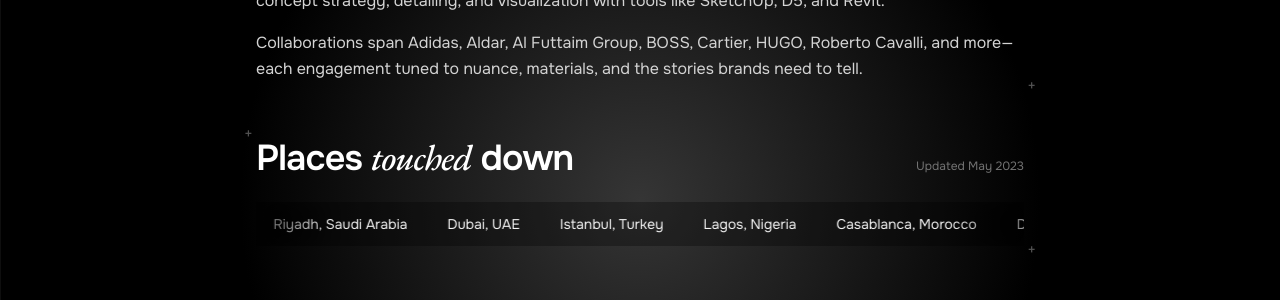
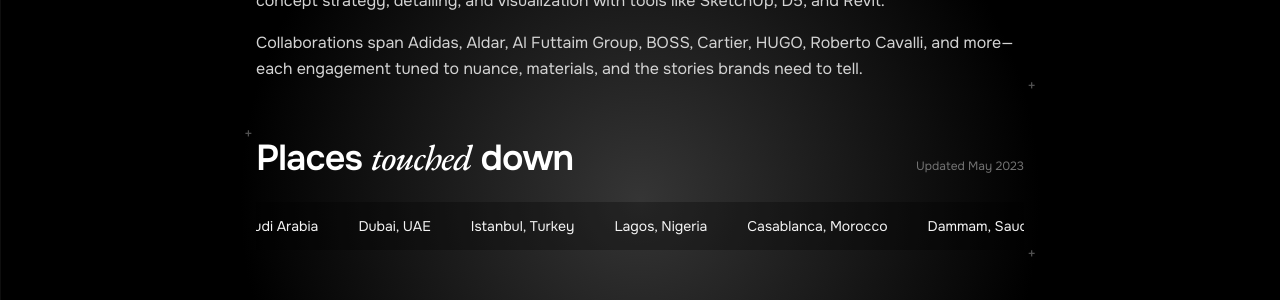
Before and after one commit to 1580-RanaV/thevjs, a Next.js app: page / in a window 1280 px wide. Shown: the part 900-1200 px from the top of the page. Built offline with nearby package versions, Linux system fonts and the light colour scheme.

Commit message:
marquee changes

```diff
--- a/src/app/globals.css
+++ b/src/app/globals.css
@@ -140,21 +140,27 @@
 }
 
 .marquee {
-  display: flex;
+  display: inline-flex;
   gap: 2.5rem;
+  white-space: nowrap;
+  flex-shrink: 0;
   will-change: transform;
-  animation: marquee 18s linear infinite;
+  animation: marquee 360s linear infinite;
 }
 
 @keyframes marquee {
-  0% { transform: translateX(0); }
-  100% { transform: translateX(-50%); }
+  0% {
+    transform: translateX(0);
+  }
+  100% {
+    transform: translateX(-100%);
+  }
 }
 
 .marquee-mask {
   position: relative;
   overflow: hidden;
-}
+  width: 100%;
 
 .marquee-mask::before,
 .marquee-mask::after {
@@ -181,3 +187,4 @@
   user-select: none;
   user-drag: none;
 }
+}
```
Also changed, not shown: 1 other file (tests, documents, lock files or other folders).
